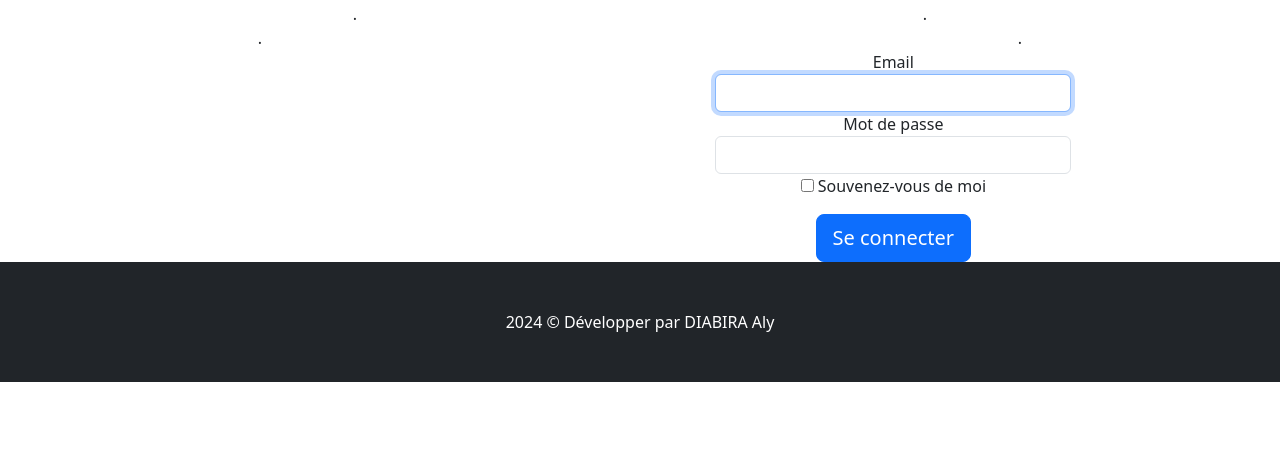
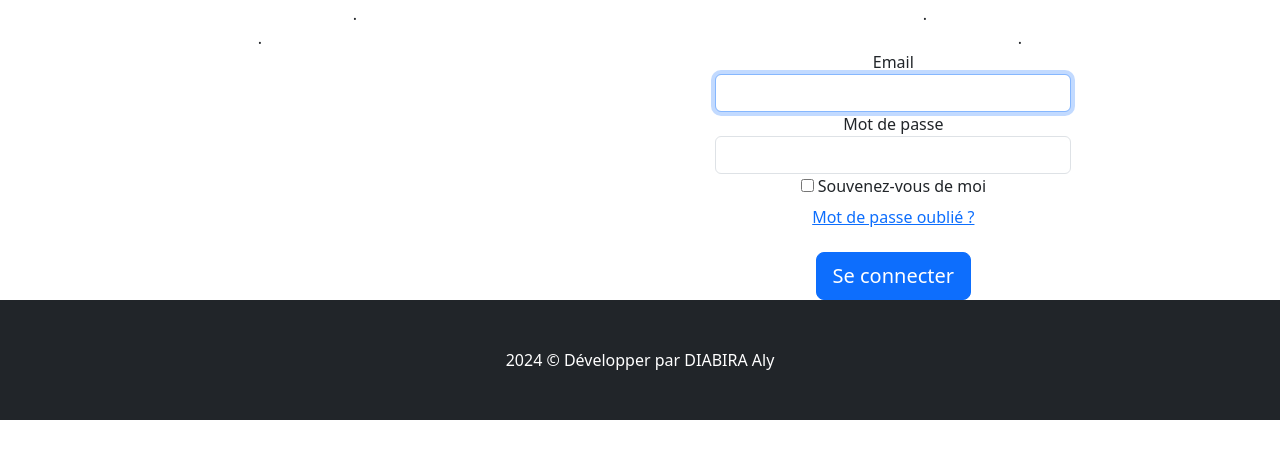
Before and after one commit to Alydiabira/FormationGreta, a Symfony app: template templates/security/login.html.twig in a window 1280 px wide. Shown: the part 70-529 px from the top of the page. Run offline with Twig, Linux system fonts and the light colour scheme; the template is opened without the code that fills it, so the values that code supplies are empty; some libraries are stand-ins or nearby versions; some web fonts are replaced.

Commit message:
Update login.html.twig

```diff
--- a/templates/security/login.html.twig
+++ b/templates/security/login.html.twig
@@ -3,6 +3,8 @@
 {% block title %}Log in!{% endblock %}
 
 {% block body %}
+
+
 
 <div class="container text-center">
     <div class="row justify-content-start">
@@ -70,6 +72,8 @@
             <div class="checkbox mb-3">
                         <input type="checkbox" name="_remember_me" id="_remember_me">
                         <label for="_remember_me"> Souvenez-vous de moi</label>
+                        <a href="{{ path('app_forgot_password_request') }}" class="btn btn-link">Mot de passe oublié ?</a>
+
                     </div>
 
 
```
